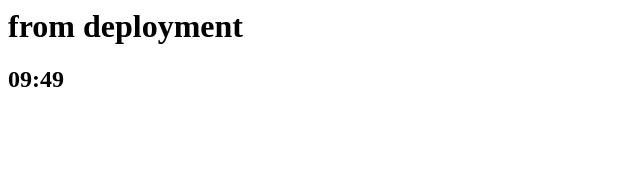
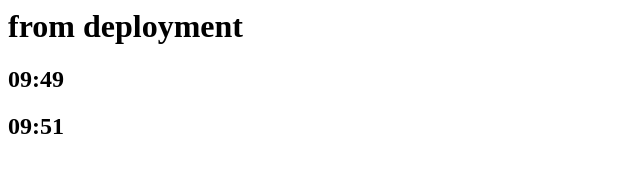
Before and after one commit to benhosmer/deploy-test, a plain HTML site: page index.html in a window 1280 px wide. Shown: the full height of the page, 0-640 px from the left. Drawn offline with Linux system fonts and the light colour scheme.

Commit message:
Update index.html

```diff
--- a/index.html
+++ b/index.html
@@ -1,2 +1,3 @@
 <h1/>from deployment
 <h2/> 09:49
+<h2/> 09:51
```
